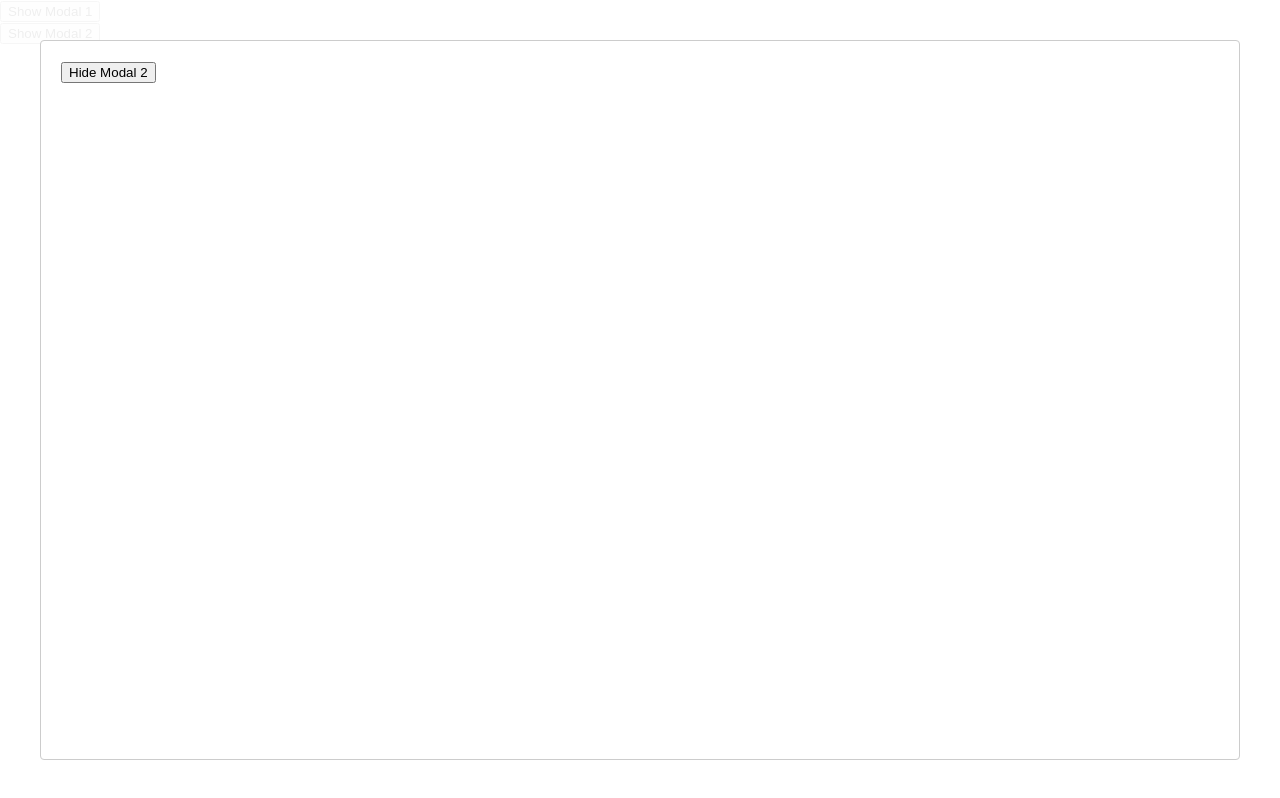
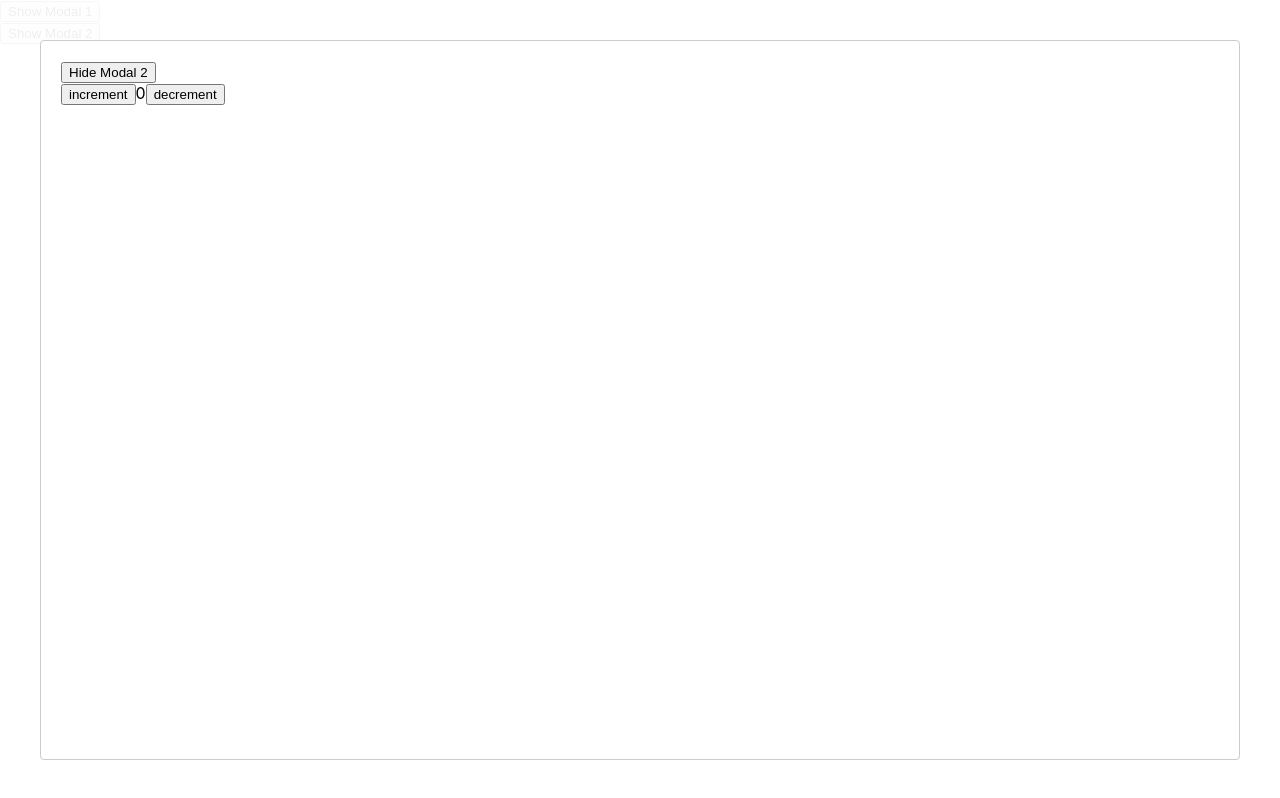
Before and after one commit to YMatoi/learning-react, a React (Create React App) app: page / in a window 1280 px wide. Built offline with nearby package versions, Linux system fonts and the light colour scheme.

Commit message:
add count

```diff
--- /dev/null
+++ b/src/Counter.tsx
@@ -0,0 +1,22 @@
+import React, { useState } from 'react';
+
+type CounterProps = {
+    count: number;
+}
+
+const Counter = (props: CounterProps) => {
+    const [count, setCount] = useState(props.count)
+
+    function increment() { setCount(count + 1) }
+    function decrement() { setCount(count - 1) }
+
+    return (
+        <div>
+            <button onClick={increment}>increment</button>
+            {count}
+            <button onClick={decrement}>decrement</button>
+        </div>
+    );
+}
+
+export default Counter;
--- a/src/Modal.tsx
+++ b/src/Modal.tsx
@@ -1,5 +1,6 @@
 import React, { useState } from 'react';
 import ReactModal from 'react-modal'
+import Counter from './Counter'
 
 type ModalProps = {
     isOpen: boolean;
@@ -17,6 +18,7 @@
             <button onClick={showModal}>Show Modal {props.text}</button>
             <ReactModal isOpen={isOpen}>
                 <button onClick={hideModal}>Hide Modal {props.text}</button>
+                <Counter count={0} />
             </ReactModal>
         </div>
     );
```
